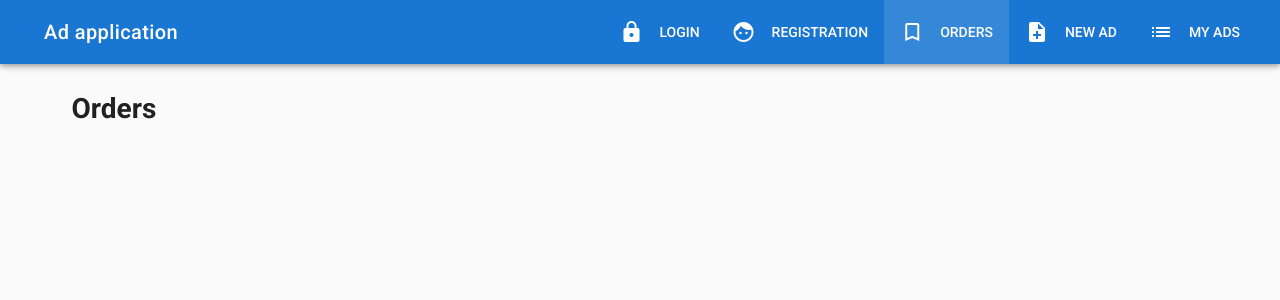
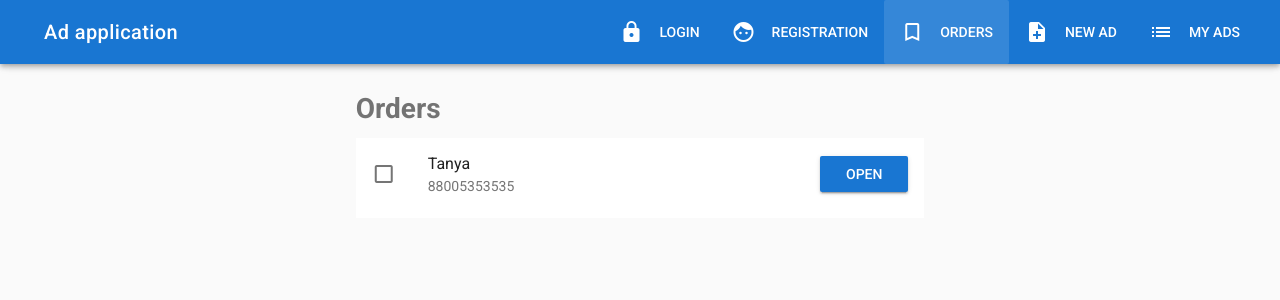
Before and after one commit to TatianaKrivonos/ad-project, a Vue app: page /orders in a window 1280 px wide. Shown: the top 300 px of the page. Built offline with nearby package versions, Linux system fonts and the light colour scheme.

Commit message:
создание страницы orders

```diff
--- a/src/components/User/Orders.vue
+++ b/src/components/User/Orders.vue
@@ -1,8 +1,37 @@
 <template>
   <v-container>
     <v-layout row>
-      <v-flex xs12>
-        <h1>Orders</h1>
+      <v-flex xs12 sm6 offset-sm3>
+        <h1 class="text--secondary mb-2">Orders</h1>
+        <v-list
+          subheader
+          two-line
+        >
+          <v-list-tile
+            avavtar
+            v-for="order in orders"
+            :key="order.id"
+            >
+            <v-list-tile-action>
+              <v-checkbox
+                color="info"
+                @change="markDone(order)">
+                :input-value="order.done"
+              </v-checkbox>
+            </v-list-tile-action>
+
+            <v-list-tile-content>
+              <v-list-tile-title>{{ order.name }}</v-list-tile-title>
+              <v-list-tile-sub-title>{{ order.phone }}</v-list-tile-sub-title>
+            </v-list-tile-content>
+            <v-list-tile-action>
+              <v-btn
+                class="primary"
+                :to="'/ad/' + order.adId">Open
+              </v-btn>
+            </v-list-tile-action>
+          </v-list-tile>
+        </v-list>
       </v-flex>
     </v-layout>
   </v-container>
@@ -11,7 +40,19 @@
   export default {
     data () {
       return {
-
+        orders: [
+          {
+            id: '1',
+            name: 'Tanya',
+            phone: '88005353535',
+            adId: '',
+            done: false          }
+        ]
+      }
+    },
+    methods: {
+      markDone (order) {
+        order.done = true
       }
     }
   }
```
